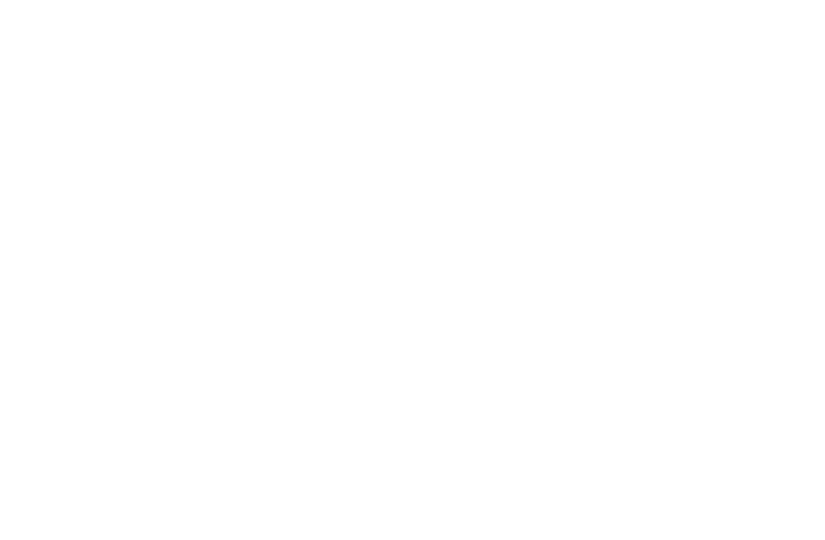
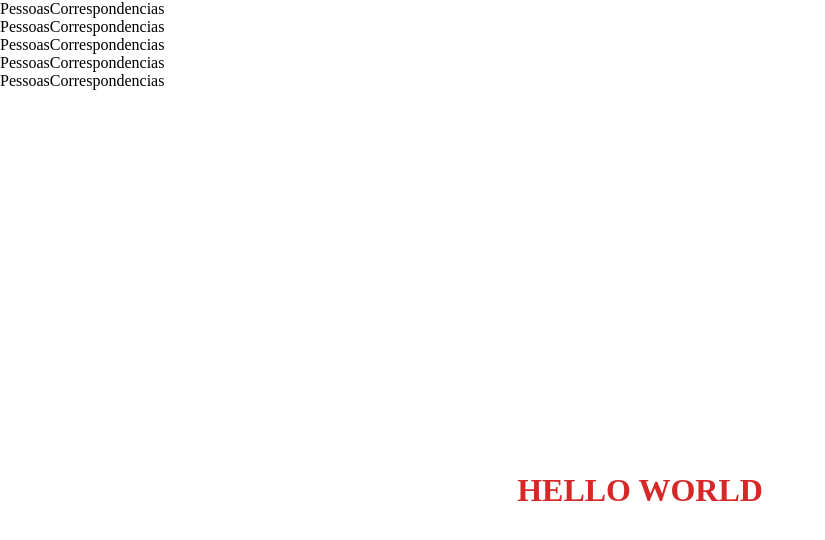
Before and after one commit to InfinitePower-Jegan/tinder-clone, a Next.js app: page / in a window 1280 px wide. Shown: the top 540 px of the page, without its empty margins (0-825 px from the left). Built offline with nearby package versions, Linux system fonts and the light colour scheme.

Commit message:
first update

```diff
--- /dev/null
+++ b/app/Correspondencias.tsx
@@ -0,0 +1,16 @@
+import React from 'react'
+import PessoaCorrespondencia from './PessoaCorrespondencia'
+
+function Correspondencias() {
+  return (
+    <div >
+        <PessoaCorrespondencia/>
+        <PessoaCorrespondencia/>
+        <PessoaCorrespondencia/>
+        <PessoaCorrespondencia/>
+        <PessoaCorrespondencia/>
+    </div>
+  )
+}
+
+export default Correspondencias
--- /dev/null
+++ b/app/PessoaCorrespondencia.tsx
@@ -0,0 +1,9 @@
+import React from 'react'
+
+function PessoaCorrespondencia() {
+  return (
+    <div>PessoasCorrespondencias</div>
+  )
+}
+
+export default PessoaCorrespondencia
--- a/app/layout.tsx
+++ b/app/layout.tsx
@@ -1,3 +1,4 @@
+import Correspondencias from './Correspondencias'
 import './globals.css'
 
 export default function RootLayout({
@@ -12,7 +13,10 @@
         head.tsx. Find out more at https://beta.nextjs.org/docs/api-reference/file-conventions/head
       */}
       <head />
-      <body>{children}</body>
+      <body>
+        <Correspondencias/>
+        {children}
+      </body>
     </html>
   )
 }
--- a/styles/home.module.scss
+++ b/styles/home.module.scss
@@ -1,4 +1,4 @@
-$color-primary: white;
+$color-primary: rgb(214, 40, 40);
 
 .mainContent {
   width: 100vw;
```
Also changed, not shown: app/profile/page.tsx (added, +7 -0 lines). Lines whose indentation alone changed are shown as unchanged.
